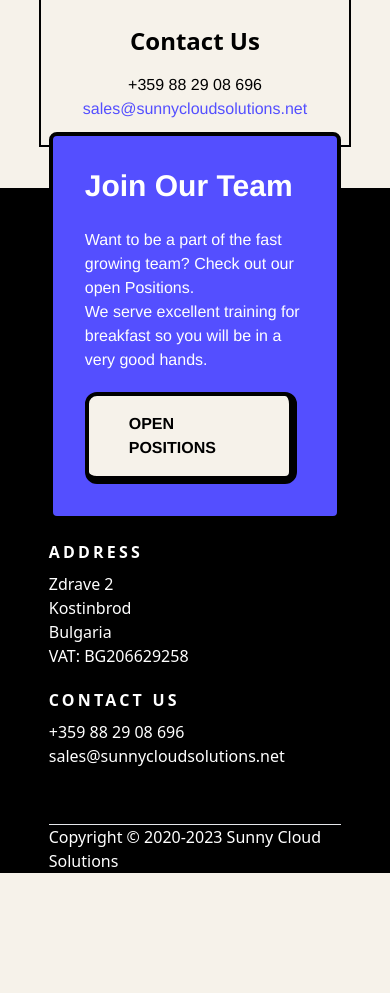
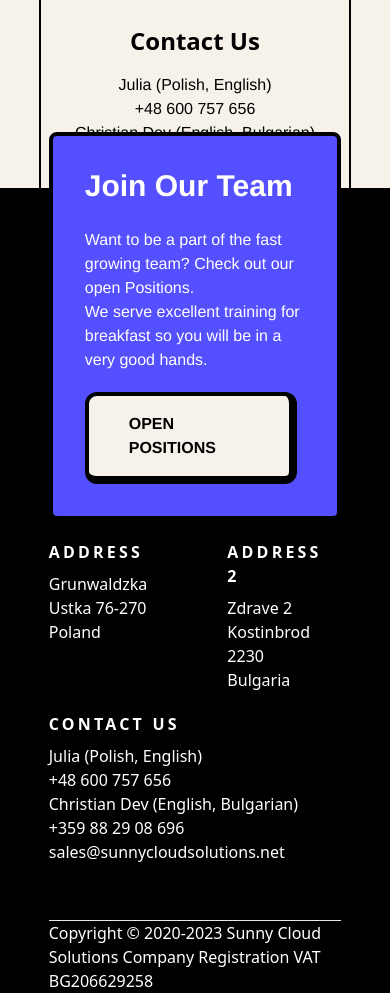
Before and after one commit to cnikolov/sunnycloud-web, a Next.js app: page /contact in a window 390 px wide. Shown: the part 920-1913 px from the top of the page. Before the commit the page ends 1793 px from the top, so only its background shows below. Built offline with nearby package versions, Linux system fonts and the light colour scheme.

Commit message:
add more address and telephone options. and fix logo

```diff
--- a/app/components/Footer.tsx
+++ b/app/components/Footer.tsx
@@ -25,6 +25,8 @@ export default function Footer() {
         ) : null}
 
         <div className="mt-14">
+          <div className="flex">
+            <div>
               <h1
                 className={classNames(
                   "uppercase text-md tracking-[0.2rem]  font-semibold text-white mb-2"
@@ -33,16 +35,40 @@ export default function Footer() {
                 Address
               </h1>
               <p className="text-md text-white">
+                Grunwaldzka
+                <br />
+                Ustka 76-270
+                <br />
+                Poland
+              </p>
+            </div>
+            <div className="ml-20">
+              <h1
+                className={classNames(
+                  "uppercase text-md tracking-[0.2rem]  font-semibold text-white mb-2"
+                )}
+              >
+                Address 2
+              </h1>
+              <p className="text-md text-white">
                 Zdrave 2 <br />
-            Kostinbrod <br />
+                Kostinbrod 2230 <br />
                 Bulgaria <br />
-            VAT: BG206629258
               </p>
+            </div>
+          </div>
+
           <h1 className="uppercase text-md font-semibold tracking-[0.2rem] mt-5 text-white mb-2">
             Contact Us
           </h1>
           <p className="text-md text-white mb-14">
+            <p>Julia (Polish, English) </p>
             <a href={"tel:" + contactInfo.telephone}>{contactInfo.telephone}</a>
+            <br />
+            <p>Christian Dev (English, Bulgarian)</p>
+            <a href={"tel:" + contactInfo.telephone2}>
+              {contactInfo.telephone2}
+            </a>
             <br />
             <a href={"malito:" + contactInfo.email}>{contactInfo.email}</a>
           </p>
@@ -50,7 +76,8 @@ export default function Footer() {
         <hr></hr>
 
         <div className="text-white">
-          Copyright © 2020-2023 Sunny Cloud Solutions
+          Copyright © 2020-2023 Sunny Cloud Solutions Company Registration VAT
+          BG206629258
         </div>
       </div>
     </footer>
--- a/app/components/TopNavBar.tsx
+++ b/app/components/TopNavBar.tsx
@@ -29,6 +29,7 @@ export default function TopNavBar() {
             <div className="flex h-16 justify-between">
               <div className="flex">
                 <div className="flex flex-shrink-0 items-center">
+                  <Link href="/">
                     <Image
                       className="h-12 w-auto"
                       width={128}
@@ -36,6 +37,7 @@ export default function TopNavBar() {
                       src={"/logo.png"}
                       alt="Sunny Cloud Solutions"
                     />
+                  </Link>
                 </div>
                 <div className="hidden sm:ml-6 sm:flex sm:space-x-8">
                   {/* Current: "border-blue-400 text-gray-900", Default: "border-transparent text-gray-500 hover:border-gray-300 hover:text-gray-700" */}
--- a/app/components/companyInfo.ts
+++ b/app/components/companyInfo.ts
@@ -1,4 +1,5 @@
 export const contactInfo = {
-  telephone: '+359 88 29 08 696',
+  telephone: '+48 600 757 656',
+  telephone2: '+359 88 29 08 696',
   email: 'sales@sunnycloudsolutions.net'
 }
--- a/app/contact/page.tsx
+++ b/app/contact/page.tsx
@@ -28,7 +28,15 @@ export default function Contact() {
         <div className=" p-6">
           <h1 className="text-2xl font-semibold mb-4">Contact Us</h1>
           <p className="font-archivo">
-            <a href={"tel:" + contactInfo.telephone}>{contactInfo.telephone}</a>
+            <p>Julia (Polish, English) </p>
+            <a href={"tel:" + contactInfo.telephone}>
+              {contactInfo.telephone}
+            </a>{" "}
+            <br />
+            <p>Christian Dev (English, Bulgarian)</p>
+            <a href={"tel:" + contactInfo.telephone2}>
+              {contactInfo.telephone2}
+            </a>
             <br />
             <a className="text-marketing" href={"mailto:" + contactInfo.email}>
               {contactInfo.email}
```
Lines whose indentation alone changed are shown as unchanged.
